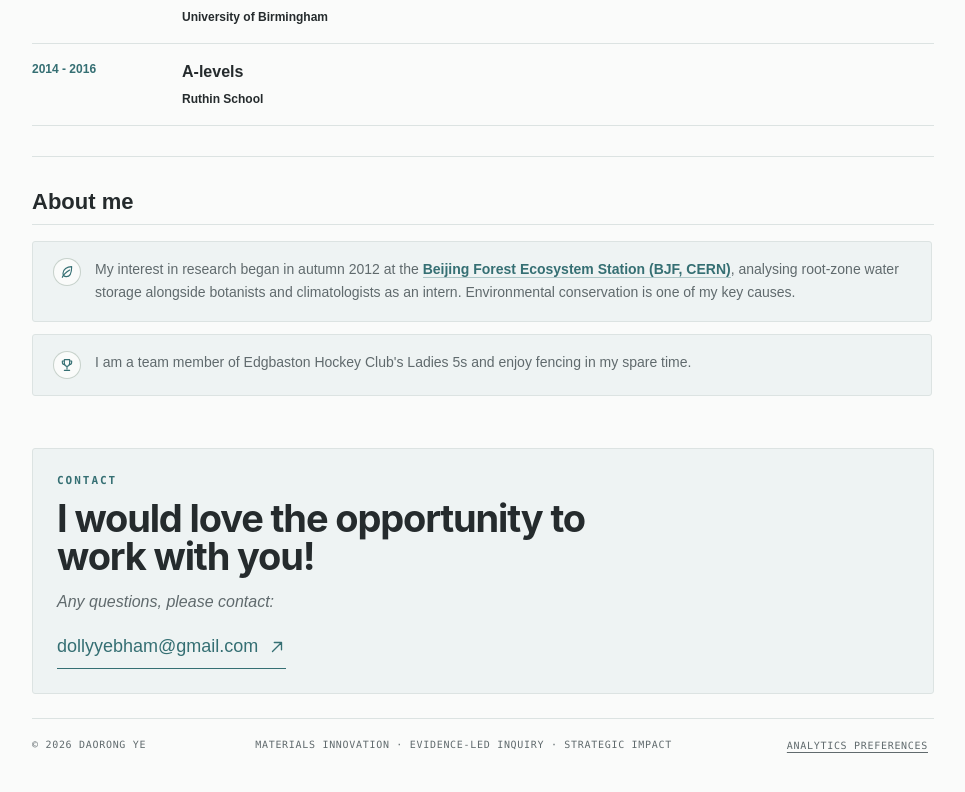
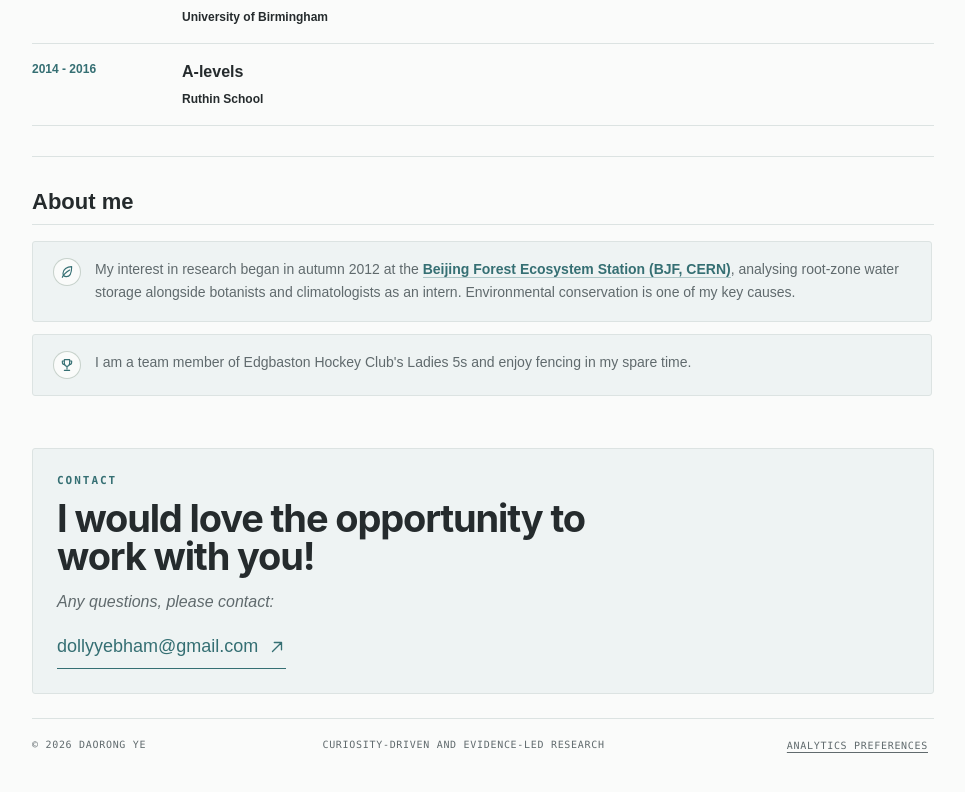
Before and after one commit to daorong-y/portfolio, a React (Vite) app: page / in a window 1280 px wide. Shown: the part 4258-5050 px from the top of the page, without its empty margins (294-1259 px from the left). Built offline with nearby package versions, Linux system fonts and the light colour scheme.

Commit message:
Update footer research statement

```diff
--- a/src/App.tsx
+++ b/src/App.tsx
@@ -750,7 +750,7 @@ export default function Home() {
 
         <footer>
           <span>© 2026 Daorong Ye</span>
-          <span>Materials innovation · Evidence-led inquiry · Strategic impact</span>
+          <span>curiosity-driven and Evidence-led research</span>
           <button
             className="analytics-preferences"
             type="button"
```
